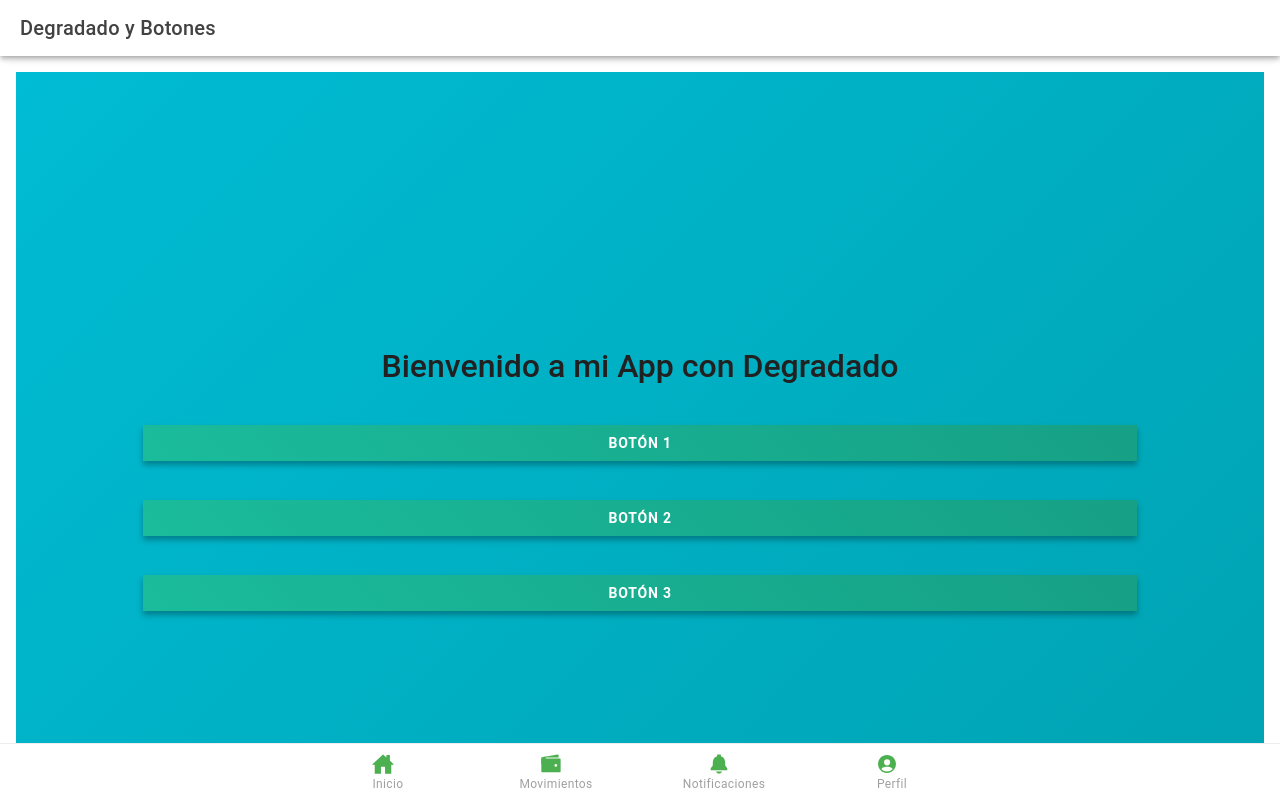
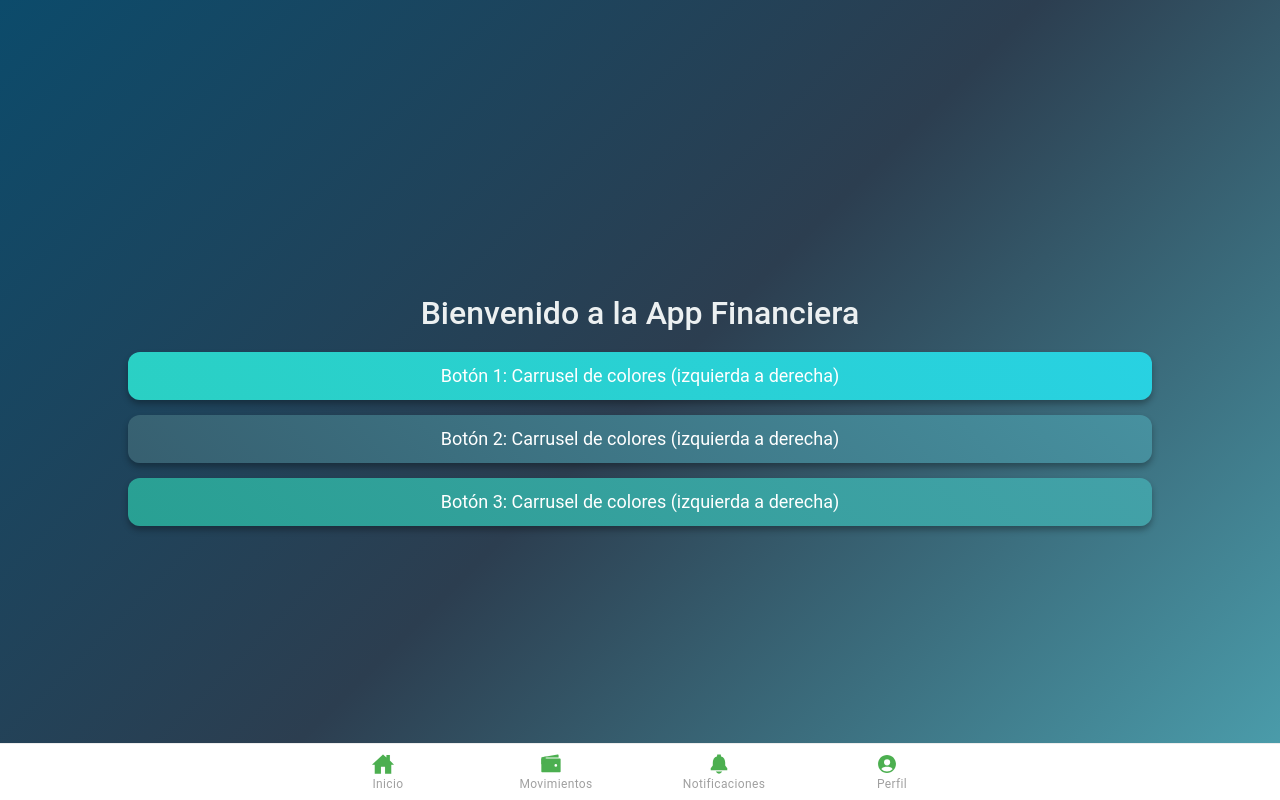
Before and after one commit to Samuelw7876/FinTrack, a React (Vite) app: page /home in a window 1280 px wide. Built offline with nearby package versions, Linux system fonts and the light colour scheme.

Commit message:
Animacion degradado

```diff
--- a/src/pages/Home.css
+++ b/src/pages/Home.css
@@ -1,63 +1,264 @@
 /* Home.css */
 
-/* Fondo con degradado relajante azul/verde */
+/* Fondo de la página */
 .gradient-background {
-    background: linear-gradient(135deg, #2c3e50, #4ca1af); /* Degradado azul profundo a celeste suave */
-    height: 100vh; /* Asegura que el fondo ocupe toda la pantalla */
+    background: linear-gradient(135deg, #0c4b6b, #2c3e50, #4ca1af); /* Degradado relajante entre azules y verdes */
+    height: 100vh;
     display: flex;
     justify-content: center;
     align-items: center;
     flex-direction: column;
+    position: relative;
 }
 
+/* Titulo de la página */
 .title {
     font-size: 32px;
-    color: #ecf0f1; /* Blanco suave para el texto en modo oscuro */
+    color: #ecf0f1;
     margin-bottom: 20px;
 }
 
+/* Contenedor de los botones */
 .button-container {
     width: 80%;
     display: flex;
     flex-direction: column;
     gap: 15px;
+    position: relative;
 }
 
-/* Estilo personalizado para los botones */
-.custom-button {
-    --background: linear-gradient(45deg, #1abc9c, #16a085); /* Degradado verde menta para los botones */
-    --color: white; /* Color del texto */
-    --border-radius: 12px; /* Bordes redondeados */
-    --box-shadow: 0 4px 6px rgba(0, 0, 0, 0.3); /* Sombra ligera */
+/* Home.css */
+
+/* Fondo de la página */
+.gradient-background {
+    background: linear-gradient(135deg, #0c4b6b, #2c3e50, #4ca1af); /* Degradado relajante entre azules y verdes */
+    height: 100vh;
+    display: flex;
+    justify-content: center;
+    align-items: center;
+    flex-direction: column;
+    position: relative;
 }
 
-/* Efecto hover para los botones */
-.custom-button:hover {
-    --background: linear-gradient(45deg, #16a085, #1abc9c); /* Cambio de colores sutil en hover */
+/* Titulo de la página */
+.title {
+    font-size: 32px;
+    color: #ecf0f1;
+    margin-bottom: 20px;
 }
 
-/* Estilo para el segundo tipo de botón (si lo necesitas) */
-.custom-button.secondary {
-    --background: linear-gradient(45deg, #2980b9, #3498db); /* Degradado azul más brillante para botones secundarios */
-    --color: white;
+/* Contenedor de los botones */
+.button-container {
+    width: 80%;
+    display: flex;
+    flex-direction: column;
+    gap: 15px;
+    position: relative;
 }
 
-.custom-button.secondary:hover {
-    --background: linear-gradient(45deg, #3498db, #2980b9); /* Cambio sutil en hover */
+/* ------------------ Botón 1: Carrusel de colores (desplazamiento horizontal) ------------------ */
+
+/* Botón 1 */
+.custom-button1 {
+    position: relative;
+    padding: 15px 30px;
+    font-size: 18px;
+    color: white;
+    background: linear-gradient(45deg, #175164, #2ccfaf, #27d2ec); /* Gradiente inicial */
+    background-size: 400% 400%;  /* Aumentamos el tamaño del gradiente para hacer el ciclo más fluido */
+    border: none;
+    border-radius: 12px;
+    outline: none;
+    cursor: pointer;
+    overflow: hidden;
+    box-shadow: 0 4px 6px rgba(0, 0, 0, 0.3);
+    animation: colorCarousel1 12s infinite linear; /* Reducimos la velocidad a 12 segundos */
 }
 
-
-/* Para el modo claro */
-@media (prefers-color-scheme: light) {
-    .gradient-background {
-        background: linear-gradient(135deg, #00bcd4, #00a2b1); /* Degradado brillante en tonos azules para el modo claro */
+/* Animación de desplazamiento de color horizontal (suave y sin cortes) */
+@keyframes colorCarousel1 {
+    0% {
+        background-position: 0% 50%;
     }
-
-    .title {
-        color: #212121; /* Color oscuro para el modo claro */
+    50% {
+        background-position: 100% 50%;
     }
-
-    .custom-button {
-        --background: linear-gradient(45deg, #1abc9c, #16a085); /* Degradado verde menta para el modo claro */
+    100% {
+        background-position: 0% 50%;
     }
 }
+
+/* ------------------ Botón 2: Carrusel de colores (desplazamiento horizontal) ------------------ */
+
+/* Botón 2 */
+.custom-button2 {
+    position: relative;
+    padding: 15px 30px;
+    font-size: 18px;
+    color: white;
+    background: linear-gradient(45deg, #16a085, #2c3e50, #4ca1af); /* Gradiente suave inicial */
+    background-size: 400% 400%;  /* Aumentamos el tamaño del gradiente para hacer el ciclo más fluido */
+    border: none;
+    border-radius: 12px;
+    outline: none;
+    cursor: pointer;
+    overflow: hidden;
+    box-shadow: 0 4px 6px rgba(0, 0, 0, 0.3);
+    animation: colorCarousel2 12s infinite linear; /* Reducimos la velocidad a 12 segundos */
+}
+
+/* Animación de desplazamiento de color horizontal (suave y sin cortes) */
+@keyframes colorCarousel2 {
+    0% {
+        background-position: 0% 50%;
+    }
+    50% {
+        background-position: 100% 50%;
+    }
+    100% {
+        background-position: 0% 50%;
+    }
+}
+
+/* ------------------ Botón 3: Carrusel de colores (desplazamiento horizontal) ------------------ */
+
+/* Botón 3 */
+.custom-button3 {
+    position: relative;
+    padding: 15px 30px;
+    font-size: 18px;
+    color: white;
+    background: linear-gradient(45deg, #1e5f74, #16a085, #4ca1af); /* Gradiente inicial */
+    background-size: 400% 400%;  /* Aumentamos el tamaño del gradiente para hacer el ciclo más fluido */
+    border: none;
+    border-radius: 12px;
+    outline: none;
+    cursor: pointer;
+    overflow: hidden;
+    box-shadow: 0 4px 6px rgba(0, 0, 0, 0.3);
+    animation: colorCarousel3 12s infinite linear; /* Reducimos la velocidad a 12 segundos */
+}
+
+/* Animación de desplazamiento de color horizontal (suave y sin cortes) */
+@keyframes colorCarousel3 {
+    0% {
+        background-position: 0% 50%;
+    }
+    50% {
+        background-position: 100% 50%;
+    }
+    100% {
+        background-position: 0% 50%;
+    }
+}
+
+/* ------------------ Notificaciones Animadas ------------------ */
+
+/* Notificación 1: Deslizamiento desde abajo con pulsación */
+.notification1 {
+    position: fixed;
+    top: -60px; /* Empieza fuera de la pantalla */
+    left: 50%;
+    transform: translateX(-50%);
+    background-color: #16a085; /* Verde suave */
+    color: white;
+    padding: 15px;
+    border-radius: 8px;
+    box-shadow: 0 4px 8px rgba(0, 0, 0, 0.3);
+    opacity: 0;
+    animation: slide-up 0.8s ease-out forwards, pulse 1.5s infinite alternate; /* Animación de deslizamiento y pulsación */
+}
+
+/* Deslizar hacia arriba */
+@keyframes slide-up {
+    0% {
+        top: -60px;
+        opacity: 0;
+    }
+    100% {
+        top: 20px;
+        opacity: 1;
+    }
+}
+
+/* Pulsación suave */
+@keyframes pulse {
+    0% {
+        transform: scale(1);
+    }
+    100% {
+        transform: scale(1.1);
+    }
+}
+
+/* Notificación 2: Rotación y escala */
+.notification2 {
+    position: fixed;
+    top: 20px;
+    left: 50%;
+    transform: translateX(-50%);
+    background-color: #4ca1af; /* Azul claro */
+    color: white;
+    padding: 15px;
+    border-radius: 8px;
+    box-shadow: 0 4px 8px rgba(0, 0, 0, 0.3);
+    opacity: 0;
+    animation: rotate-scale 0.6s ease-out forwards, fade-out 2s 3s forwards; /* Animación de rotación y escala */
+}
+
+/* Rotación y escala */
+@keyframes rotate-scale {
+    0% {
+        transform: translateX(-50%) rotate(-90deg) scale(0.5);
+        opacity: 0;
+    }
+    100% {
+        transform: translateX(-50%) rotate(0deg) scale(1);
+        opacity: 1;
+    }
+}
+
+/* Notificación 3: Desplazamiento con rebote */
+.notification3 {
+    position: fixed;
+    top: -100px; /* Empieza fuera de la pantalla */
+    left: 50%;
+    transform: translateX(-50%);
+    background-color: #2c3e50; /* Azul oscuro */
+    color: white;
+    padding: 15px;
+    border-radius: 8px;
+    box-shadow: 0 4px 8px rgba(0, 0, 0, 0.3);
+    opacity: 0;
+    animation: bounce-in 1s ease-out forwards, fade-out 2s 3s forwards; /* Animación de rebote */
+}
+
+/* Rebote al entrar */
+@keyframes bounce-in {
+    0% {
+        top: -100px;
+        opacity: 0;
+        transform: translateX(-50%) scale(0.8);
+    }
+    50% {
+        top: 20px;
+        opacity: 1;
+        transform: translateX(-50%) scale(1.1);
+    }
+    100% {
+        top: 20px;
+        opacity: 1;
+        transform: translateX(-50%) scale(1);
+    }
+}
+
+/* Fade out (desvanecimiento) */
+@keyframes fade-out {
+    0% {
+        opacity: 1;
+    }
+    100% {
+        opacity: 0;
+        top: -50px;
+    }
+}
--- a/src/pages/Home.tsx
+++ b/src/pages/Home.tsx
@@ -1,33 +1,53 @@
-import React from 'react';
-import { IonContent, IonHeader, IonPage, IonTitle, IonToolbar, IonButton } from '@ionic/react';
-import './Home.css'; // Asegúrate de importar el archivo de estilos
+import React, { useState } from 'react';
+import './Home.css';
 
 const Home: React.FC = () => {
+  const [notification, setNotification] = useState<string | null>(null);
+  const [notificationClass, setNotificationClass] = useState<string>('');
+
+  // Función para manejar el clic en el botón y mostrar notificación
+  const handleButtonClick = (buttonNumber: number) => {
+    // Establecemos la notificación dependiendo del botón
+    if (buttonNumber === 1) {
+      setNotification('¡Operación exitosa! (Botón 1)');
+      setNotificationClass('notification1'); // Notificación animada desde abajo con pulsación
+    } else if (buttonNumber === 2) {
+      setNotification('¡Acción completada! (Botón 2)');
+      setNotificationClass('notification2'); // Notificación con rotación y escala
+    } else if (buttonNumber === 3) {
+      setNotification('¡Todo listo! (Botón 3)');
+      setNotificationClass('notification3'); // Notificación con rebote
+    }
+
+    // Ocultamos la notificación después de un tiempo
+    setTimeout(() => {
+      setNotification(null);
+    }, 5000); // 5 segundos para que desaparezca
+  };
+
   return (
-    <IonPage>
-      <IonHeader>
-        <IonToolbar>
-          <IonTitle>Degradado y Botones</IonTitle>
-        </IonToolbar>
-      </IonHeader>
+    <div className="gradient-background">
+      <h1 className="title">Bienvenido a la App Financiera</h1>
 
-      <IonContent className="ion-padding">
-        <div className="gradient-background">
-          <h2 className="title">Bienvenido a mi App con Degradado</h2>
-          <div className="button-container">
-            <IonButton className="custom-button" expand="full">
-              Botón 1
-            </IonButton>
-            <IonButton className="custom-button" expand="full">
-              Botón 2
-            </IonButton>
-            <IonButton className="custom-button" expand="full">
-              Botón 3
-            </IonButton>
+      <div className="button-container">
+        <button className="custom-button1" onClick={() => handleButtonClick(1)}>
+          Botón 1: Carrusel de colores (izquierda a derecha)
+        </button>
+        <button className="custom-button2" onClick={() => handleButtonClick(2)}>
+          Botón 2: Carrusel de colores (izquierda a derecha)
+        </button>
+        <button className="custom-button3" onClick={() => handleButtonClick(3)}>
+          Botón 3: Carrusel de colores (izquierda a derecha)
+        </button>
+
+        {/* Mostrar notificación si está presente */}
+        {notification && (
+          <div className={notificationClass}>
+            {notification}
           </div>
-        </div>
-      </IonContent>
-    </IonPage>
+        )}
+      </div>
+    </div>
   );
 };
 
--- a/src/pages/Tab1.tsx
+++ b/src/pages/Tab1.tsx
@@ -89,7 +89,7 @@ const Tab1: React.FC = () => {
     <IonPage>
       <IonHeader>
         <IonToolbar>
-          <IonTitle>Fin Track</IonTitle>
+          <IonTitle class='titulo'>Fin Track</IonTitle>
           <IonButtons slot="end">
             <IonMenuButton autoHide={false} />
           </IonButtons>
```
Also changed, not shown: src/data/texto.txt.
